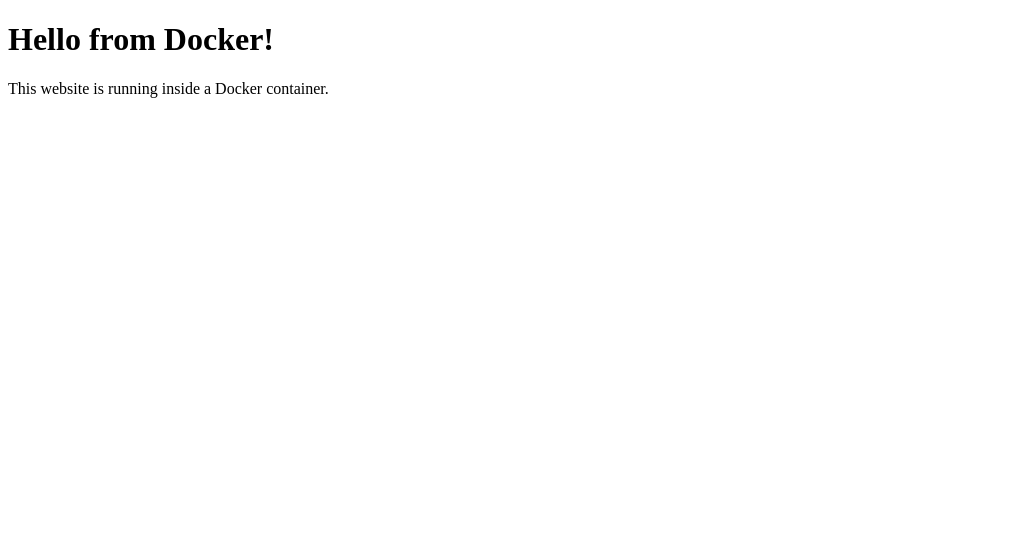
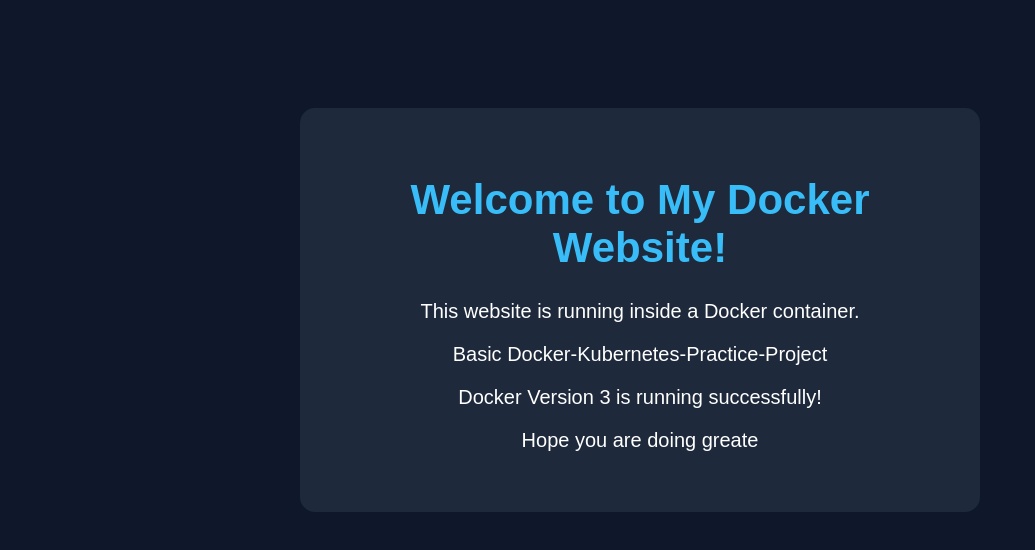
Before and after one commit to raveesham/docker-kubernetes-practice, a plain HTML site: page task1-html/index.html in a window 1280 px wide. Shown: the whole page, without its empty margins (0-1035 px from the left). Drawn offline with Linux system fonts and the light colour scheme.

Commit message:
Update Docker Website

```diff
--- a/task1-html/index.html
+++ b/task1-html/index.html
@@ -2,9 +2,47 @@
 <html>
 <head>
     <title>My Docker Website</title>
+
+    <style>
+        body {
+            font-family: Arial, sans-serif;
+            background: #0f172a;
+            color: white;
+            text-align: center;
+            padding-top: 100px;
+        }
+
+        h1 {
+            color: #38bdf8;
+            font-size: 42px;
+        }
+
+        p {
+            font-size: 20px;
+        }
+
+        .container {
+            background: #1e293b;
+            padding: 40px;
+            margin: auto;
+            max-width: 600px;
+            border-radius: 15px;
+        }
+    </style>
 </head>
+
 <body>
-    <h1>Hello from Docker!</h1>
-    <p>This website is running inside a Docker container.</p>
+
+    <div class="container">
+        <h1> Welcome to My Docker Website!</h1>
+
+        <p>This website is running inside a Docker container.</p>
+
+        <p><p>Basic Docker-Kubernetes-Practice-Project</p>
+            <p>Docker Version 3 is running successfully! </p>
+        <p>Hope you are doing greate</p>
+</p>
+    </div>
+
 </body>
 </html>
```
